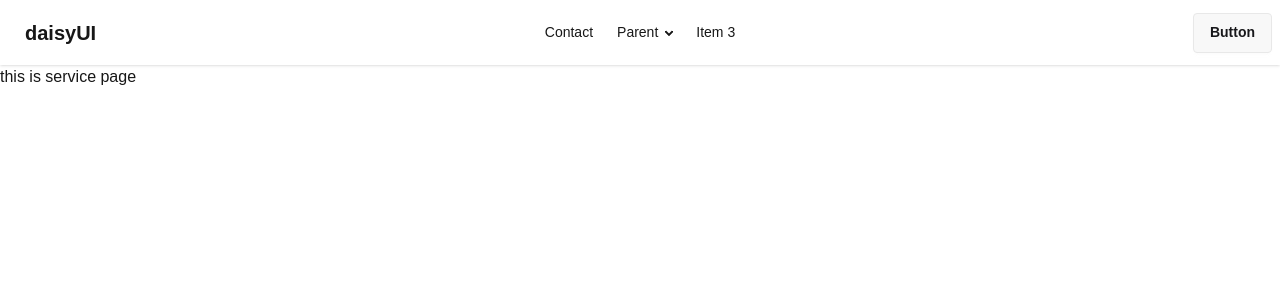
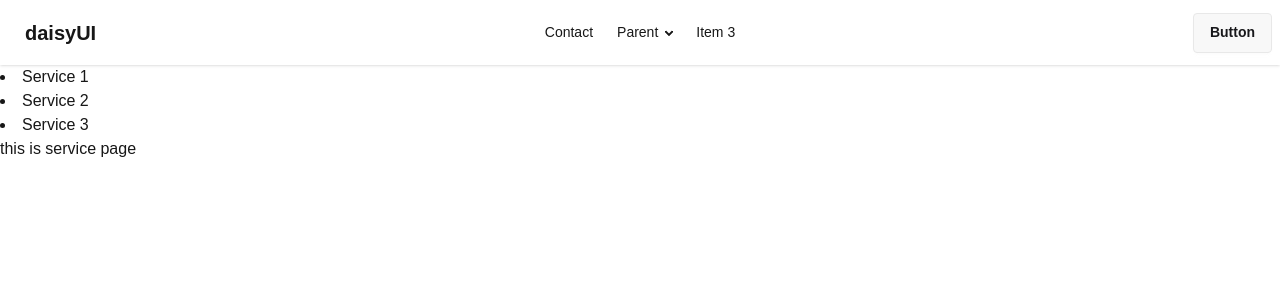
Before and after one commit to Thesachindey/NextJS_SomaChar, a Next.js app: page /service in a window 1280 px wide. Shown: the top 300 px of the page. Built offline with nearby package versions, Linux system fonts and the light colour scheme.

Commit message:
Implement server side rendering inside a client component

```diff
--- a/src/app/(render server com. inside C.Com)/service/page.jsx
+++ /dev/null
@@ -1,10 +0,0 @@
-
-const Service = () => {
-    return (
-        <div>
-            this is service page
-        </div>
-    );
-};
-
-export default Service;
--- /dev/null
+++ b/src/app/(render server comp. inside C.Comp)/service/page.jsx
@@ -0,0 +1,18 @@
+import Item from "../../../components/(service_Item)/Item";
+import ItemList from "../../../components/(service_Item)/ItemList";
+
+const Service = () => {
+    return (
+        <div>
+
+            <ItemList>
+                <Item name="Service 1" />
+                <Item name="Service 2" />
+                <Item name="Service 3" />
+            </ItemList>
+            this is service page
+        </div>
+    );
+};
+
+export default Service;
--- a/src/components/(service_Item)/Item.jsx
+++ b/src/components/(service_Item)/Item.jsx
@@ -1,9 +1,14 @@
 import React from 'react';
 
-const Item = ({item}) => {
+const Item = ({name}) => {
+    if(typeof window !== 'undefined') {
+        console.log('Item component rendered on the client side');
+    }else{
+        console.log('Item component rendered on the server side');
+    }
     return (
         <div>
-            <li>{item.name}</li>
+            <li>{name}</li>
         </div>
     );
 };
--- a/src/components/(service_Item)/ItemList.jsx
+++ b/src/components/(service_Item)/ItemList.jsx
@@ -1,9 +1,9 @@
 'use client';
 
-const ItemList = () => {
+const ItemList = ({children}) => {
     return (
         <div>
-
+            {children}
         </div>
     );
 };
```
Also changed, not shown: 1 other file (tests, documents, lock files or other folders).
